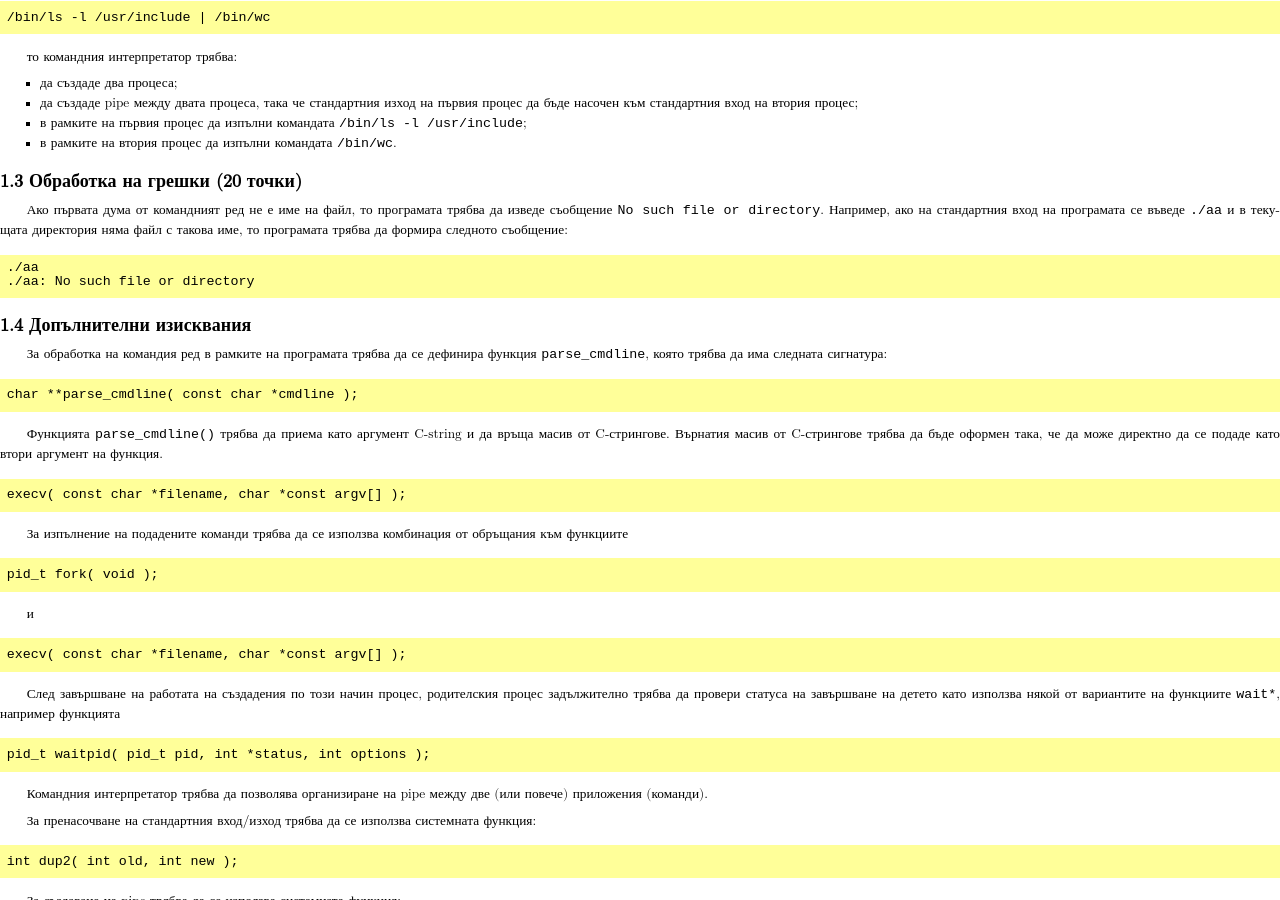
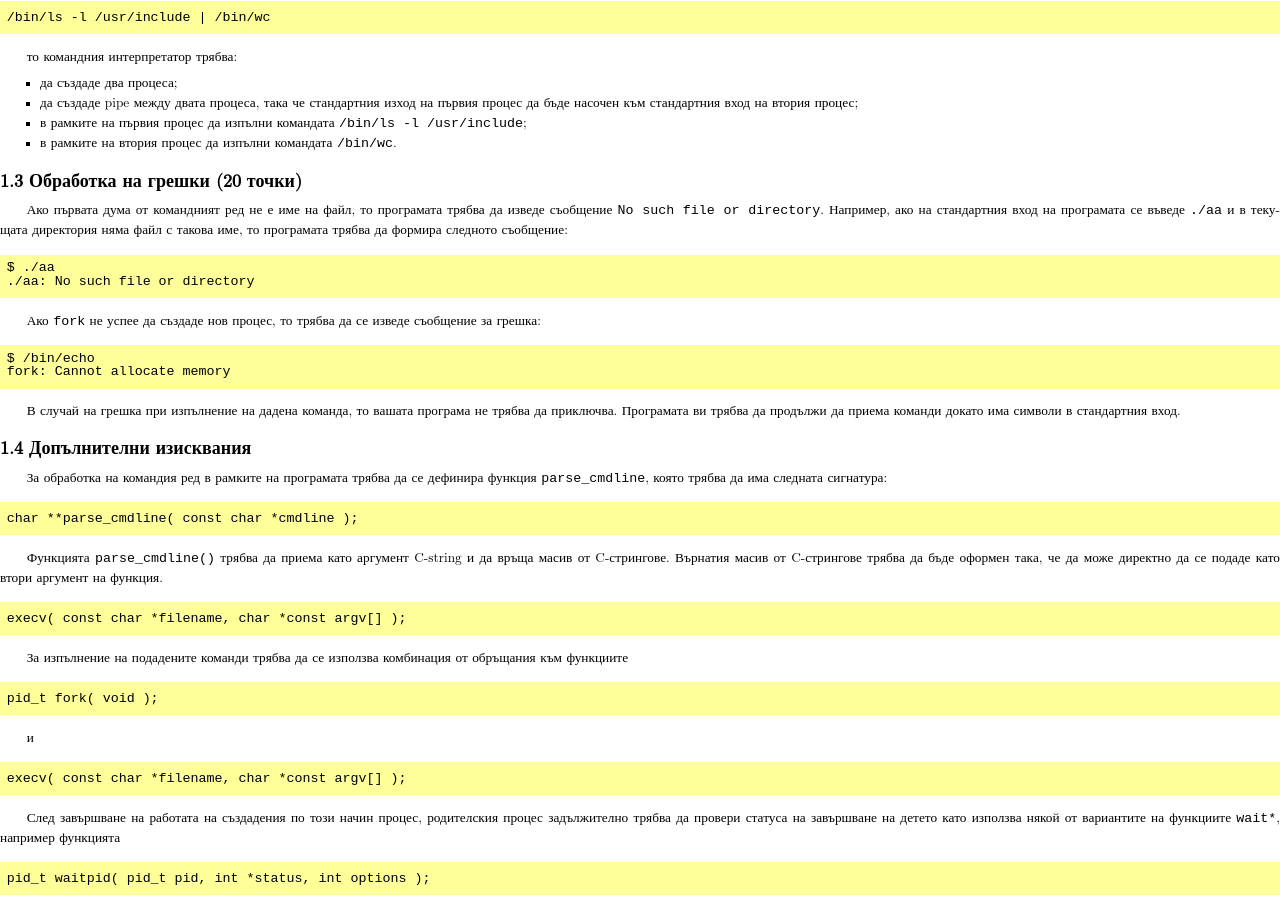
Before and after one commit to elsys/os-homeworks, a Jekyll site: the page built from _tasks/2017-2018/2017-11-27-shell.md, in a window 1280 px wide and 900 px high, scrolled down 1554 px. Built offline with Jekyll 4.4.1, drawn with Linux system fonts in a browser that asks for light colours.

Commit message:
Clarify shell error handling

````diff
--- a/_tasks/2017-2018/2017-11-27-shell.md
+++ b/_tasks/2017-2018/2017-11-27-shell.md
@@ -51,9 +51,17 @@ title:  "Задача №2: Команден интерпретатор - час
 
       Ако първата дума от командният ред не е име на файл, то програмата трябва да изведе съобщение `No such file or directory`. Например, ако на стандартния вход на програмата се въведе `./aa` и в текущата директория няма файл с такова име, то програмата трябва да формира следното съобщение:
       ```
-      ./aa
+      $ ./aa
       ./aa: No such file or directory
       ```
+
+      Ако `fork` не успее да създаде нов процес, то трябва да се изведе съобщение за грешка:
+      ```
+      $ /bin/echo
+      fork: Cannot allocate memory
+      ```
+
+      В случай на грешка при изпълнение на дадена команда, то вашата програма не трябва да приключва. Програмата ви трябва да продължи да приема команди докато има символи в стандартния вход.
 
    0. Допълнителни изисквания
 
````
